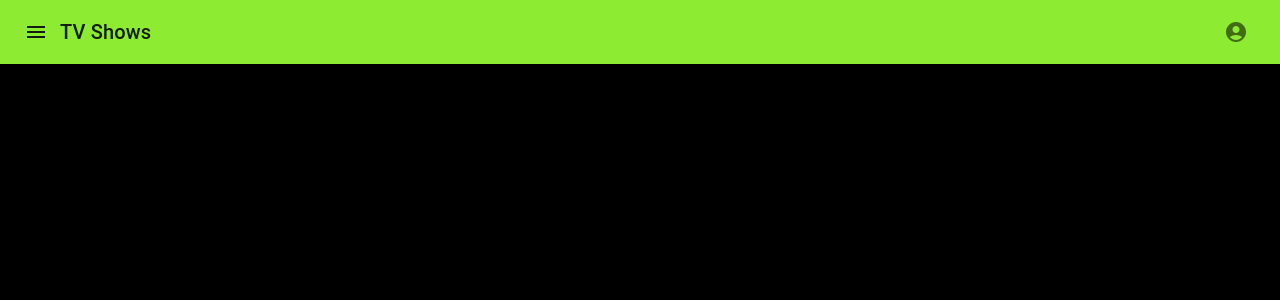
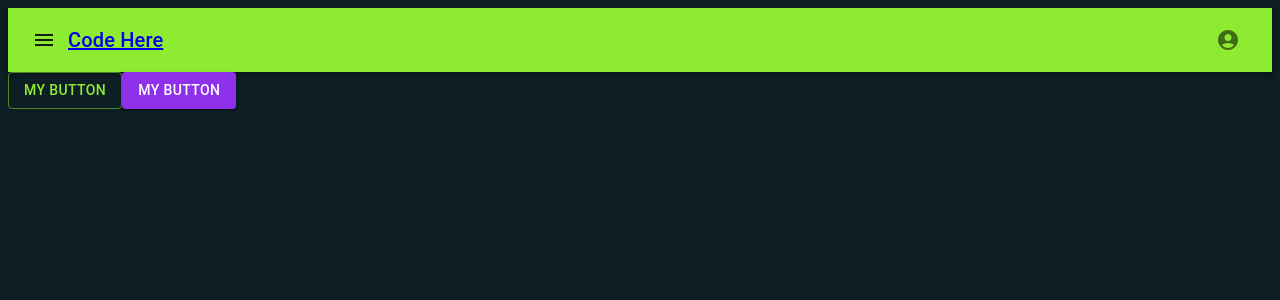
Before and after one commit to subodh-kumar1/subodh.github.io, a React app: page / in a window 1280 px wide. Shown: the top 300 px of the page. Built offline with nearby package versions, Linux system fonts and the light colour scheme.

Commit message:
Trying out App bar

```diff
--- a/src/App.tsx
+++ b/src/App.tsx
@@ -7,7 +7,6 @@ import theme from "./themes/theme";
 const App = () => {
     return (
         <ThemeProvider theme={theme}>
-            <a href="https://github.com/subodh-kumar1/subodh.github.io">Code Here</a>
             <HomePage/>
         </ThemeProvider>
     )
--- /dev/null
+++ b/src/components/organisms/CustomAppBar/CustomAppBar.tsx
@@ -0,0 +1,30 @@
+import React from 'react';
+import { AppBar, IconButton, Toolbar, Typography } from "@mui/material"
+import MenuIcon from '@mui/icons-material/Menu';
+import AccountCircleIcon from '@mui/icons-material/AccountCircle';
+
+const CustomAppBar = () => {
+    return (
+        <AppBar
+            position="static"
+        >
+            <Toolbar>
+                <IconButton
+                    size="large"
+                    edge="start"
+                    color="inherit"
+                    aria-label="menu"
+                >
+                    <MenuIcon />
+                </IconButton>
+                <Typography variant="h6" component="div" sx={{ flexGrow: 1 }}>
+                    <a href="https://github.com/subodh-kumar1/subodh.github.io">Code Here</a>
+                </Typography>
+                <IconButton>
+                    <AccountCircleIcon />
+                </IconButton>
+            </Toolbar>
+        </AppBar>
+    );
+}
+export default CustomAppBar;
--- a/src/index.html
+++ b/src/index.html
@@ -6,7 +6,7 @@
     <meta http-equiv="X-UA-Compatible" content="ie=edge">
     <title>My React App</title>
 </head>
-<body style="background-color:#000000">
+<body style="background-color:#0e1e25">
     <div id="root"></div>
 </body>
 </html>
--- a/src/pages/HomePage.tsx
+++ b/src/pages/HomePage.tsx
@@ -1,30 +1,13 @@
-import { AppBar, Button, IconButton, Toolbar, Typography } from "@mui/material"
+import { Button } from "@mui/material"
 import React from "react"
-import MenuIcon from '@mui/icons-material/Menu';
-import AccountCircleIcon from '@mui/icons-material/AccountCircle';
+import CustomAppBar from "../components/organisms/CustomAppBar/CustomAppBar";
+
 
 const HomePage = () => {
     return <React.Fragment>
-        <AppBar>
-            <Toolbar>
-                <IconButton
-                    size="large"
-                    edge="start"
-                    color="inherit"
-                    aria-label="menu"
-                >
-                    <MenuIcon />
-                </IconButton>
-                <Typography variant="h6" component="div" sx={{ flexGrow: 1 }}>
-                    TV Shows
-                </Typography>
-                <IconButton>
-                    <AccountCircleIcon />
-                </IconButton>
-            </Toolbar>
-        </AppBar>
-        <Button color="primary" variant="contained">My Button</Button>
-        <Button color="secondary" variant="outlined">My Button</Button>
+        <CustomAppBar/>
+        <Button color="primary" variant="outlined">My Button</Button>
+        <Button color="secondary" variant="contained">My Button</Button>
     </React.Fragment>
 }
 export default HomePage;
```
